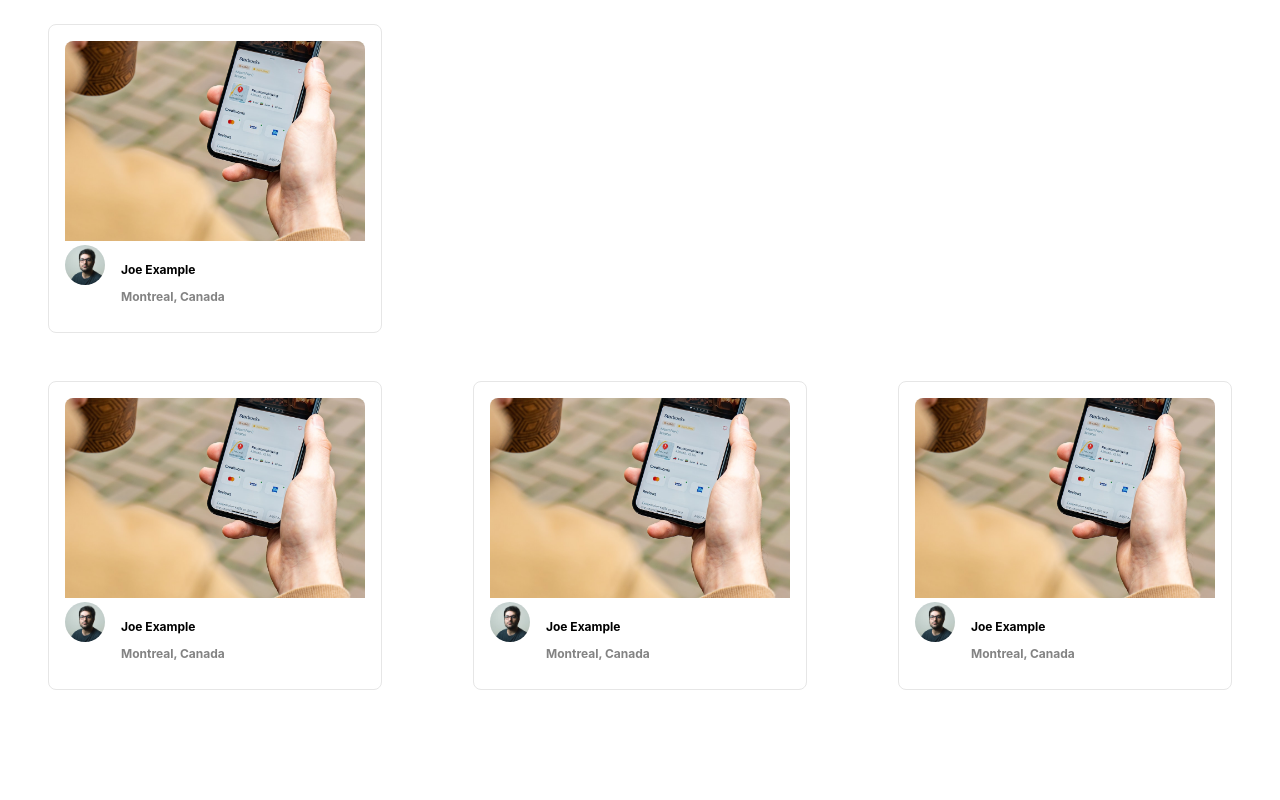
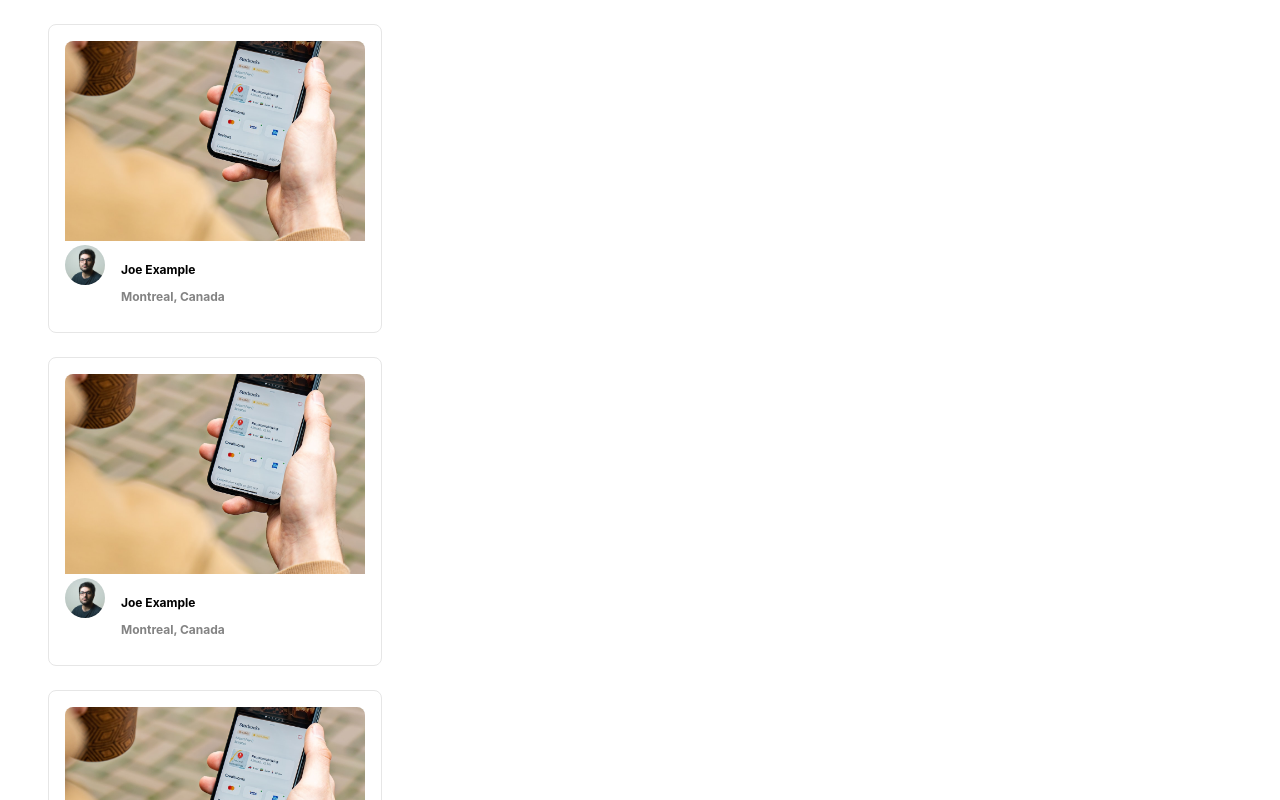
Before and after one commit to edgmsh/photo-labs, a React (Create React App) app in the folder frontend/: page / in a window 1280 px wide. Shown: the top 800 px of the page. Built offline with nearby package versions, Linux system fonts and the light colour scheme.

Commit message:
Display 3 Different Photos

```diff
--- a/frontend/src/App.jsx
+++ b/frontend/src/App.jsx
@@ -14,17 +14,14 @@ const sampleDataForPhotoListItem = {
   profile: `${process.env.PUBLIC_URL}/profile-1.jpg`,
 };
 
-const photosList = new Array(3);
-photosList.push(sampleDataForPhotoListItem);
-photosList.push(sampleDataForPhotoListItem);
-photosList.push(sampleDataForPhotoListItem);
-
 // Note: Rendering a single component to build components in isolation
 const App = () => {
+  const photos = new Array(3).fill(sampleDataForPhotoListItem);
   return (
     <div className="App">
-      <PhotoListItem key={sampleDataForPhotoListItem.id} photo={sampleDataForPhotoListItem} />
-      <PhotoList photos={photosList} />
+      {photos.map((photo, index) => (
+        <PhotoListItem key={index} photo={photo} />
+      ))}
     </div>
   );
 };
```
